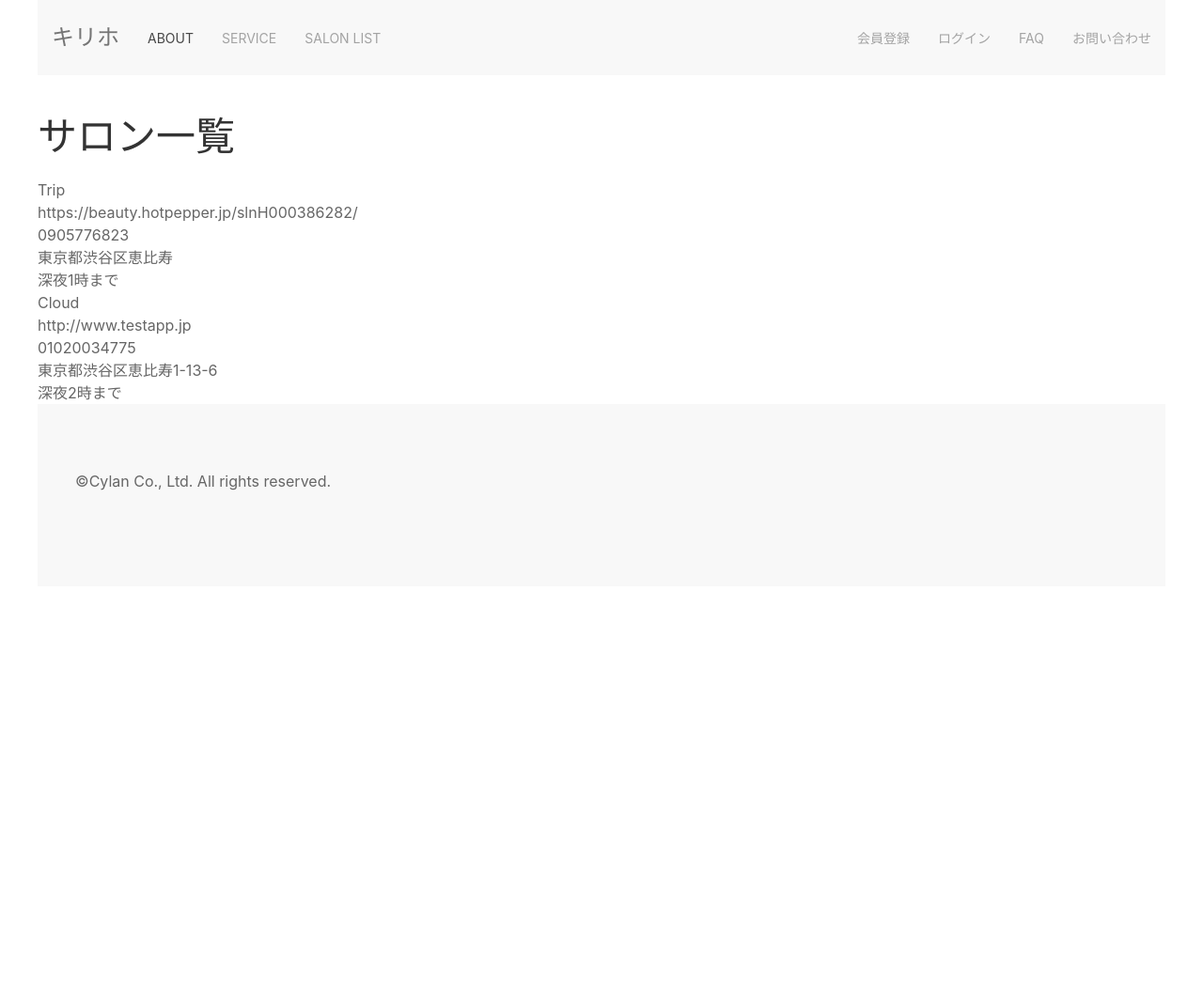
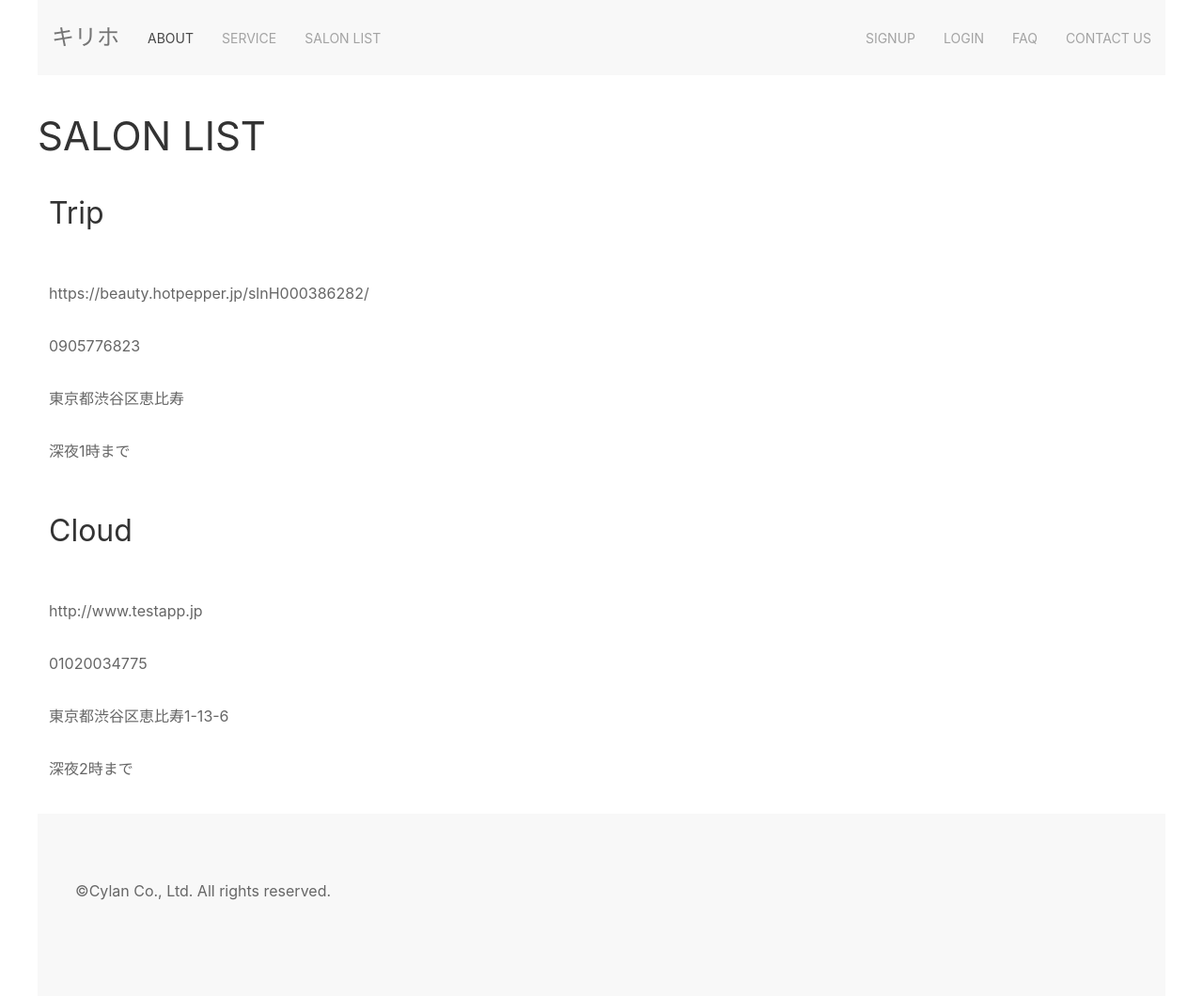
Before and after one commit to gurumada/kiriho, a Django app: page /salon_list/ in a window 1280 px wide. Shown: the whole page at 94% size. Before the commit the page ends 522 px from the top, so only its background shows below. Run offline with Django 3.2, Linux system fonts and the light colour scheme; data comes from the database, SQL or seed files in the repository; both versions use the stored data as it was after the commit; some libraries are stand-ins or nearby versions.

Commit message:
work CSS

```diff
--- a/unlimited/templates/unlimited/base.html
+++ b/unlimited/templates/unlimited/base.html
@@ -9,22 +9,13 @@
     <link rel="stylesheet" href="../static/css/style.css">
     <link href="https://fonts.googleapis.com/css?family=Sawarabi+Gothic" rel="stylesheet">
 </head>
-<!--<body>-->
 <body class="uk-container">
     <!-- ナビバー -->
-<!--    <nav class="navbar navbar-expand-lg navbar-light bg-light">-->
     <nav class="uk-navbar-container navbar" uk-sticky="bottom" uk-navbar>
         <div class="uk-navbar-left">
-<!--          <a class="navbar-brand" href="{% url 'unlimited:landing' %}">-->
             <a class="uk-navbar-item uk-logo" href="{% url 'unlimited:landing' %}">
                 キリホ
             </a>
-<!--          <button class="navbar-toggler" type="button" data-toggle="collapse" data-target="#navbarSupportedContent" aria-controls="navbarSupportedContent" aria-expanded="false" aria-label="Toggle navigation">-->
-<!--            <span class="navbar-toggler-icon"></span>-->
-<!--          </button>-->
-
-<!--          <div class="collapse navbar-collapse" id="navbarSupportedContent">-->
-<!--            <ul class="navbar-nav mr-auto">-->
             <ul class="uk-navbar-nav">
                 <li class="uk-active"><a href="#">ABOUT</a></li>
                 <li><a href="#">SERVICE</a></li>
@@ -38,19 +29,19 @@
                     <div class="uk-navbar-right">
                         <ul class="uk-navbar-nav">
                             <li>
-                                <a href="{% url 'unlimited:user_detail' user.pk %}">マイページ</a>
+                                <a href="{% url 'unlimited:user_detail' user.pk %}">USER INFO</a>
                             </li>
                             <li>
-                                <a href="{% url 'unlimited:user_update' user.pk %}">ユーザー情報更新</a>
+                                <a href="{% url 'unlimited:user_update' user.pk %}">USER INFO UPDATE</a>
                             </li>
                             <li>
-                                <a href="{% url 'unlimited:password_change' %}">パスワードの変更</a>
+                                <a href="{% url 'unlimited:password_change' %}">PASSWORD CHANGE</a>
                             </li>
                             <li>
-                                <a href="{% url 'unlimited:email_change' %}">メールアドレスの変更</a>
+                                <a href="{% url 'unlimited:email_change' %}">E-MAIL CHANGE</a>
                             </li>
                             <li>
-                                <a href="{% url 'unlimited:logout' %}">ログアウト</a>
+                                <a href="{% url 'unlimited:logout' %}">LOGOUT</a>
                             </li>
                         </ul>
                     </div>
@@ -58,22 +49,22 @@
                     <div class="uk-navbar-right">
                         <ul class="uk-navbar-nav">
                             <li>
-                                <a href="{% url 'unlimited:user_detail' user.pk %}">ダッシュボード</a>
+                                <a href="{% url 'unlimited:user_detail' user.pk %}">USER INFO</a>
                             </li>
                             <li>
-                                <a href="{% url 'unlimited:stylist_list' %}">スタイリスト一覧</a>
+                                <a href="{% url 'unlimited:stylist_list' %}">DASH BOARD</a>
                             </li>
                             <li>
-                                <a href="{% url 'unlimited:user_update' user.pk %}">ユーザー情報更新</a>
+                                <a href="{% url 'unlimited:user_update' user.pk %}">USER INFO CHANGE</a>
                             </li>
                             <li>
-                                <a href="{% url 'unlimited:password_change' %}">パスワードの変更</a>
+                                <a href="{% url 'unlimited:password_change' %}">PASSWORD CHANGE</a>
                             </li>
                             <li>
-                                <a href="{% url 'unlimited:email_change' %}">メールアドレスの変更</a>
+                                <a href="{% url 'unlimited:email_change' %}">E-MAIL CHANGE</a>
                             </li>
                             <li>
-                                <a href="{% url 'unlimited:logout' %}">ログアウト</a>
+                                <a href="{% url 'unlimited:logout' %}">LOGOUT</a>
                             </li>
                         </ul>
                     </div>
@@ -81,10 +72,10 @@
               {% else %}
                 <div class="uk-navbar-right">
                     <ul class="uk-navbar-nav">
-                        <li><a href="#">会員登録</a></li>
-                        <li><a href="{% url 'unlimited:login' %}">ログイン</a></li>
+                        <li><a href="{% url 'unlimited:user_create' %}">SIGNUP</a></li>
+                        <li><a href="{% url 'unlimited:login' %}">LOGIN</a></li>
                         <li><a href="#">FAQ</a></li>
-                        <li><a href="#">お問い合わせ</a></li>
+                        <li><a href="#">CONTACT US</a></li>
                     </ul>
                 </div>
               {% endif %}
@@ -113,8 +104,5 @@
         integrity="sha256-v789mr/zBbgR53mfydCI78CSAF+9+nRqu+JRfs1UPg0=" crossorigin="anonymous"></script>
     <script src="https://cdnjs.cloudflare.com/ajax/libs/uikit/3.1.6/js/uikit-icons.min.js"
         integrity="sha256-l+AmZGiFz41J+gms80qC7faslJDberZDhjEsmDmQy8s=" crossorigin="anonymous"></script>
-
-    {% block footer %}
-    {% endblock %}
 </body>
 </html>
--- a/unlimited/templates/unlimited/salon_list.html
+++ b/unlimited/templates/unlimited/salon_list.html
@@ -7,13 +7,27 @@
     <meta name="viewport" content="width=device-width, initial-scale=1, shrink-to-fit=no">
 </head>
 <body>
-<h1>サロン一覧</h1>
-    {% for salon in salon_list %}
-        {{ salon.salon_name}}<br />
-        {{ salon.home_page }}<br />
-        {{ salon.salon_phone_num }}<br />
-        {{ salon.salon_address }}<br />
-        {{ salon.business_hours }}<br />
-    {% endfor %}
+    <h2 class='uk-article-title'>SALON LIST</h2>
+    <div class="uk-overflow-container">
+        {% for salon in salon_list %}
+            <table class="uk-table uk-table-borderd">
+                <tr>
+                    <th><p class='uk-h2'>{{ salon.salon_name}}</p></th>
+                </tr>
+                <tr>
+                    <td>{{ salon.home_page }}</td>
+                </tr>
+                <tr>
+                    <td>{{ salon.salon_phone_num }}</td>
+                </tr>
+                <tr>
+                    <td>{{ salon.salon_address }}</td>
+                </tr>
+                <tr>
+                    <td>{{ salon.business_hours }}</td>
+                </tr>
+            </table>
+        {% endfor %}
+    </div>
 </body>
 {% endblock %}
```
Also changed, not shown: unlimited/templates/unlimited/stylist_list.html (+11 -12 lines), unlimited/templates/unlimited/user_detail.html (+7 -9 lines), db.sqlite3.
